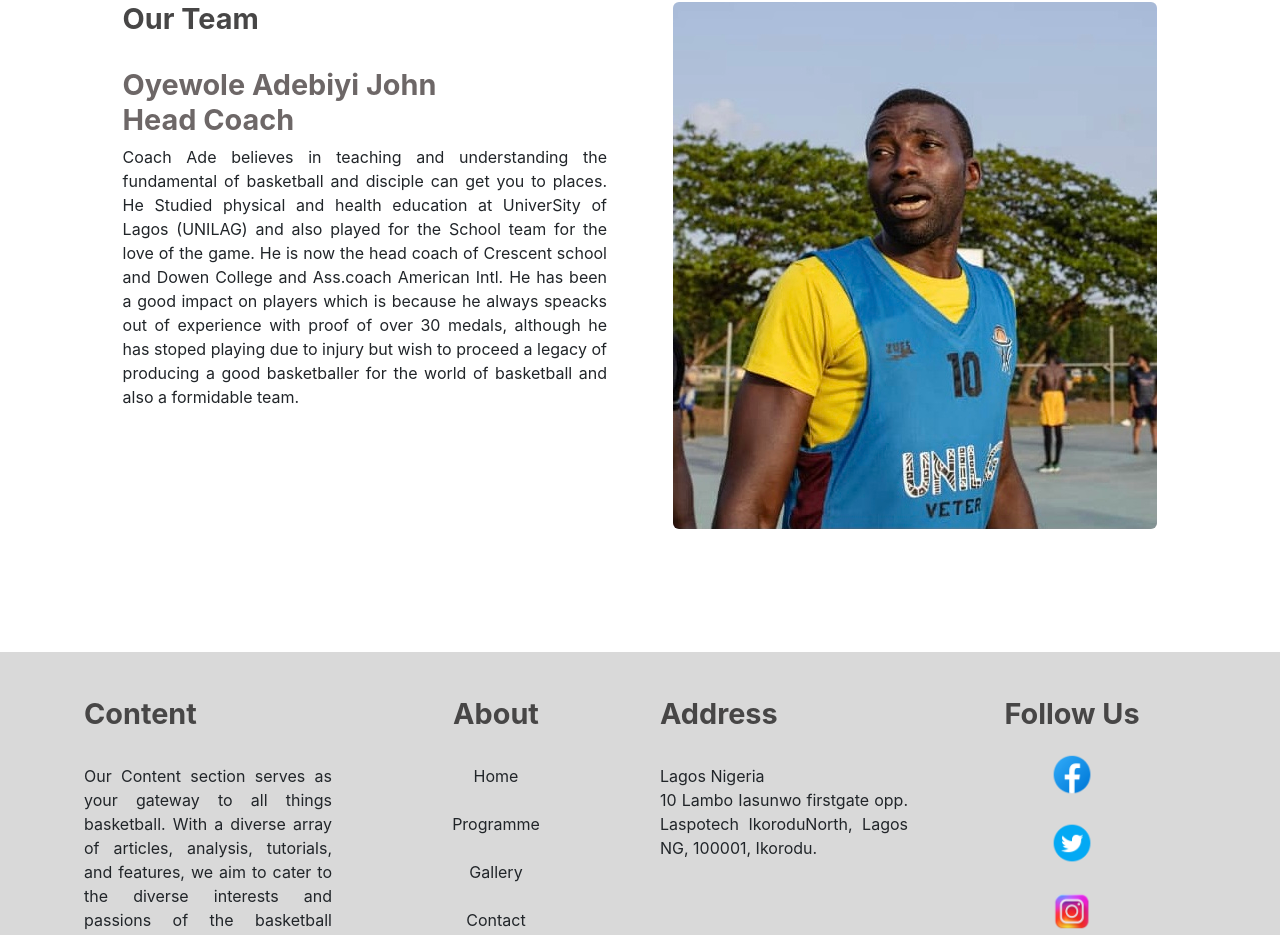
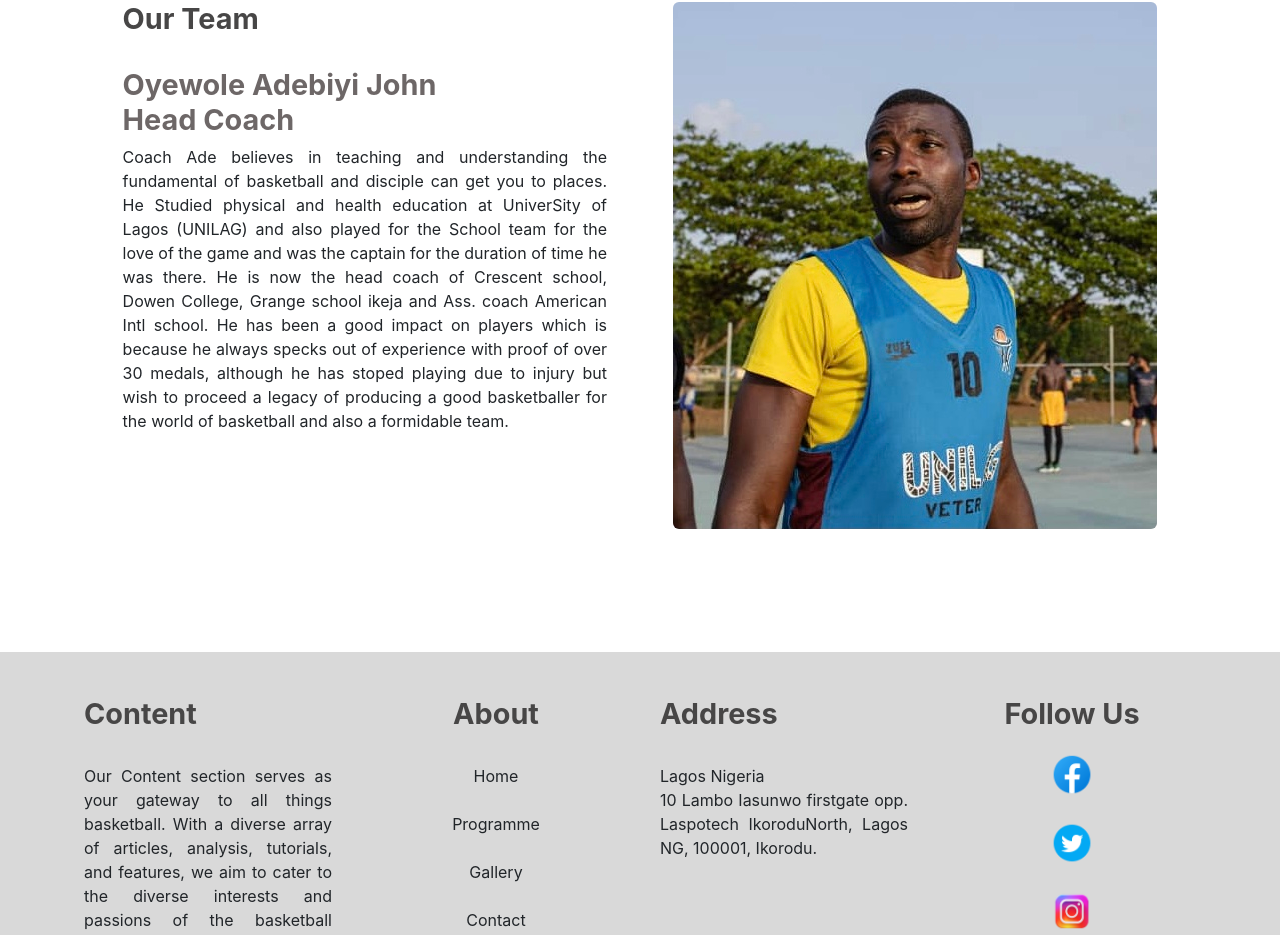
Before and after one commit to whitelionsacademy/site, a React (Create React App) app: page /site/about in a window 1280 px wide. Shown: the part 3488-4423 px from the top of the page. Built offline with nearby package versions, Linux system fonts and the light colour scheme.

Commit message:
correction on the about page

```diff
--- a/src/components/aboutpage/team.js
+++ b/src/components/aboutpage/team.js
@@ -14,8 +14,8 @@ function ExperienceSec(){
                     <br/>
                         <h3 className="name text tex1">Oyewole Adebiyi John <br />Head Coach</h3>
                         <p class="teamparag Parag">Coach Ade believes in teaching and understanding the fundamental of basketball and disciple can get you to places. He Studied physical and
-                         health education at UniverSity of Lagos (UNILAG) and also played for the School team for the love of the game. He is now the head coach of Crescent school and Dowen
-                         College and Ass.coach American Intl. He has been a good impact on players which is because he always speacks out of experience with proof of over 30 medals, although
+                         health education at UniverSity of Lagos (UNILAG) and also played for the School team for the love of the game and was the captain for the duration of time he was there. He is now the head coach of Crescent school, Dowen
+                         College, Grange school ikeja and Ass. coach American Intl school. He has been a good impact on players which is because he always specks out of experience with proof of over 30 medals, although
                          he has stoped playing due to injury but wish to proceed a legacy of producing a good basketballer for the world of basketball and also a formidable team.</p>
                     </div>
                     <div class="teaimge">
```
